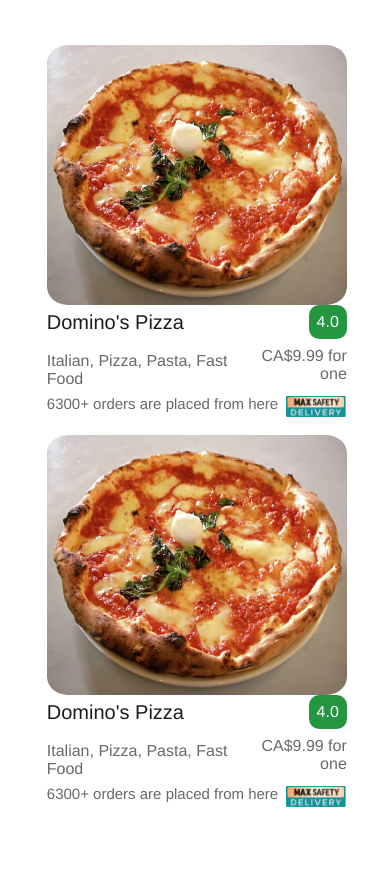
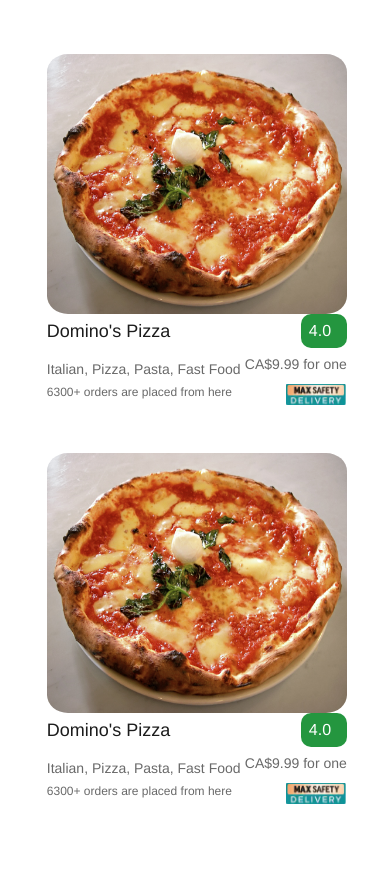
Before and after one commit to fsd-niraj/project_1_g_12_wddm_115, a plain HTML site: page listingpage.html in a window 390 px wide. Shown: the part 145-1018 px from the top of the page. Drawn offline with Linux system fonts and the light colour scheme.

Commit message:
Added media queries in css in listing page

```diff
--- a/style.css
+++ b/style.css
@@ -151,3 +151,231 @@ body {
     grid-template-columns: repeat(auto-fill, minmax(300px, 1fr));
     gap: 20px;
 }
+@media screen and (max-width:1304px) {
+    .card {
+        height: 370px;
+        width: 31%;
+        /* border: 1px solid black; */
+        margin-left: 2.3%;
+        float: left;
+        margin-top: 3%;
+        /* border-radius: 10%; */
+    }
+}
+
+@media screen and (max-width:1262px) {
+    .card {
+        height: 370px;
+        width: 32%;
+        /* border: 1px solid black; */
+        margin-left: 1.3%;
+        float: left;
+        margin-top: 3%;
+        /* border-radius: 10%; */
+    }
+}
+
+@media screen and (max-width:1222px) {
+    .card {
+        height: 370px;
+        width: 33%;
+        /* border: 1px solid black; */
+        margin-left: 0.3%;
+        float: left;
+        margin-top: 3%;
+        /* border-radius: 10%; */
+    }
+}
+
+@media screen and (max-width:1186px) {
+    .card {
+        height: 370px;
+        width: 33%;
+        /* border: 1px solid black; */
+        margin-left: 0.3%;
+        float: left;
+        margin-top: 3%;
+        /* border-radius: 10%; */
+    }
+}
+
+@media screen and (max-width:1184px) {
+    .card {
+        height: 370px;
+        width: 39%;
+        /* border: 1px solid black; */
+        margin-left: 10%;
+        float: left;
+        margin-top: 3%;
+        /* border-radius: 10%; */
+    }
+}
+
+@media screen and (max-width:1006px) {
+    .card {
+        height: 370px;
+        width: 40%;
+        /* border: 1px solid black; */
+        margin-left: 8%;
+        float: left;
+        margin-top: 3%;
+        /* border-radius: 10%; */
+    }
+}
+
+@media screen and (max-width:979px) {
+    .card {
+        height: 370px;
+        width: 42%;
+        /* border: 1px solid black; */
+        margin-left: 8%;
+        float: left;
+        margin-top: 3%;
+        /* border-radius: 10%; */
+    }
+}
+
+@media screen and (max-width:936px) {
+    .card {
+        height: 370px;
+        width: 43%;
+        /* border: 1px solid black; */
+        margin-left: 6%;
+        float: left;
+        margin-top: 3%;
+        /* border-radius: 10%; */
+    }
+}
+
+@media screen and (max-width:914px) {
+    .card {
+        height: 370px;
+        width: 44%;
+        /* border: 1px solid black; */
+        margin-left: 4%;
+        float: left;
+        margin-top: 3%;
+        /* border-radius: 10%; */
+    }
+}
+
+@media screen and (max-width:856px) {
+    .card {
+        height: 370px;
+        width: 47%;
+        /* border: 1px solid black; */
+        margin-left: 2%;
+        float: left;
+        margin-top: 3%;
+        /* border-radius: 10%; */
+    }
+}
+
+@media screen and (max-width:830px) {
+    .card {
+        height: 370px;
+        width: 56%;
+        /* border: 1px solid black; */
+        margin-left: 26%;
+        float: left;
+        margin-top: 3%;
+        /* border-radius: 10%; */
+    }
+}
+
+@media screen and (max-width:639px) {
+    .card {
+        height: 370px;
+        width: 70%;
+        /* border: 1px solid black; */
+        margin-left: 18%;
+        float: left;
+        margin-top: 3%;
+        /* border-radius: 10%; */
+    }
+}
+
+@media screen and (max-width:500px) {
+    .card {
+        height: 370px;
+        width: 87%;
+        /* border: 1px solid black; */
+        margin-left: 10%;
+        float: left;
+        margin-top: 3%;
+        /* border-radius: 10%; */
+    }
+
+    #logo>img {
+        height: 32px;
+        width: 21%;
+        margin-left: 13%;
+        margin-top: 0.85%;
+    }
+}
+
+@media screen and (max-width:510px) {
+    .card {
+        height: 370px;
+        width: 86%;
+        /* border: 1px solid black; */
+        margin-left: 10%;
+        float: left;
+        margin-top: 3%;
+        /* border-radius: 10%; */
+    }
+
+    #logo>img {
+        height: 32px;
+        width: 23%;
+        margin-left: 13%;
+        margin-top: 0.85%;
+    }
+}
+
+@media screen and (max-width: 480px) {
+    .card {
+        width: 100%;
+        margin-left: 0;
+        margin-top: 3%;
+    }
+
+    .name {
+        font-size: 18px;
+    }
+
+    .star {
+        width: 10%;
+    }
+
+    .text {
+        font-size: 14px;
+    }
+
+    .rtext {
+        font-size: 14px;
+    }
+
+    .info {
+        font-size: 12px;
+    }
+}
+
+@media screen and (max-width: 360px) {
+    .select {
+        margin-left: 0;
+    }
+
+    .filters {
+        margin-left: 0;
+    }
+
+    .restro {
+        font-size: 24px;
+    }
+
+    #logo>img {
+        height: 28px;
+        width: 25%;
+    }
+}
```
